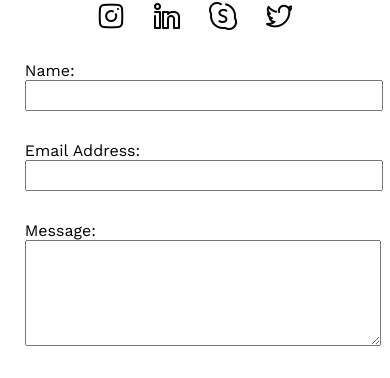
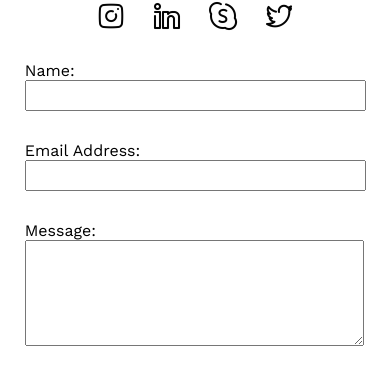
Before and after one commit to layan2k/portfolio, a React (Create React App) app: page / in a window 390 px wide. Shown: the part 4327-4705 px from the top of the page. Built offline with nearby package versions, Linux system fonts and the light colour scheme.

Commit message:
form mobile fix

```diff
--- a/src/components/body/Contact/forms/forms.css
+++ b/src/components/body/Contact/forms/forms.css
@@ -71,14 +71,14 @@
         max-height: 100%;
     }
     .email{
-        max-width: 100%;
+        max-width: 95%;
     }
     .text-area{
-        max-width: 100%;
+        max-width: 95%;
     }
 
     .name{
-        max-width: 100%;
+        max-width: 95%;
     }
 
 }
```
